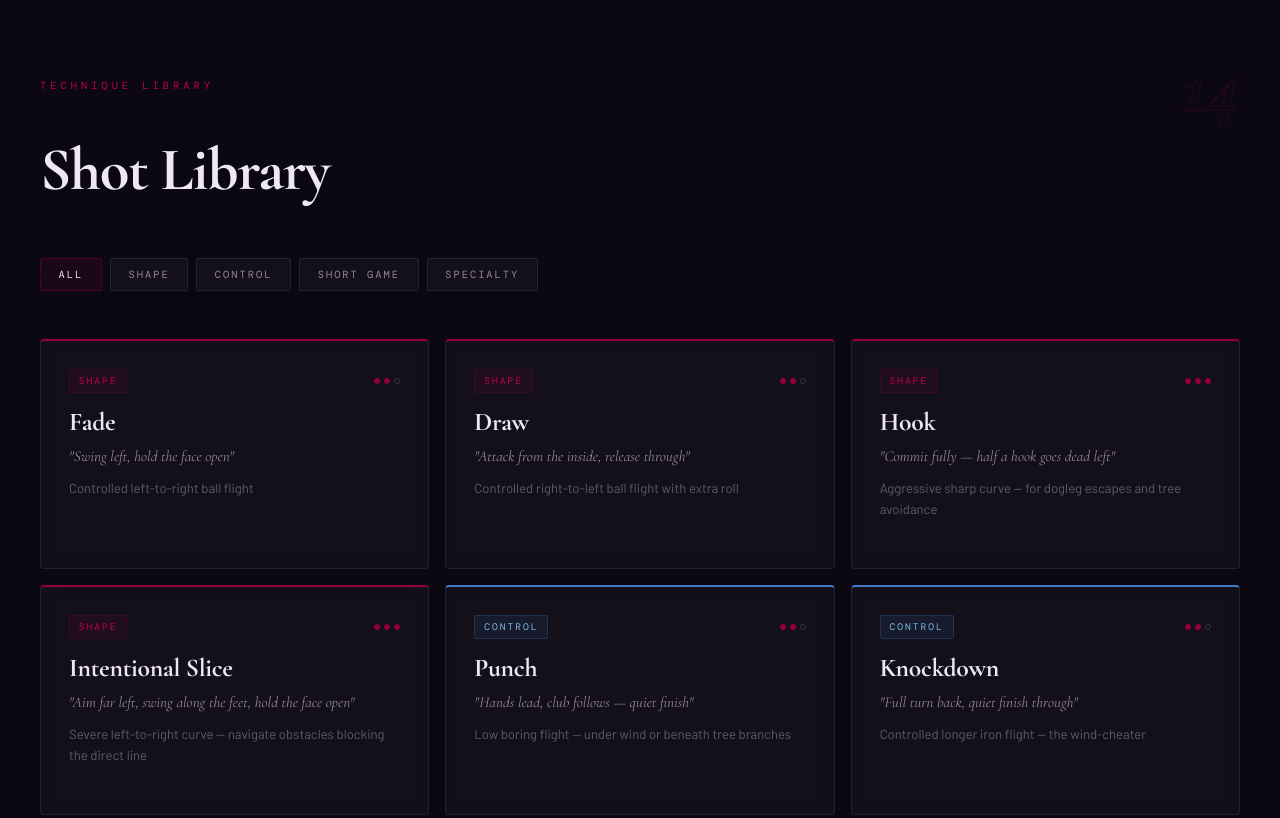
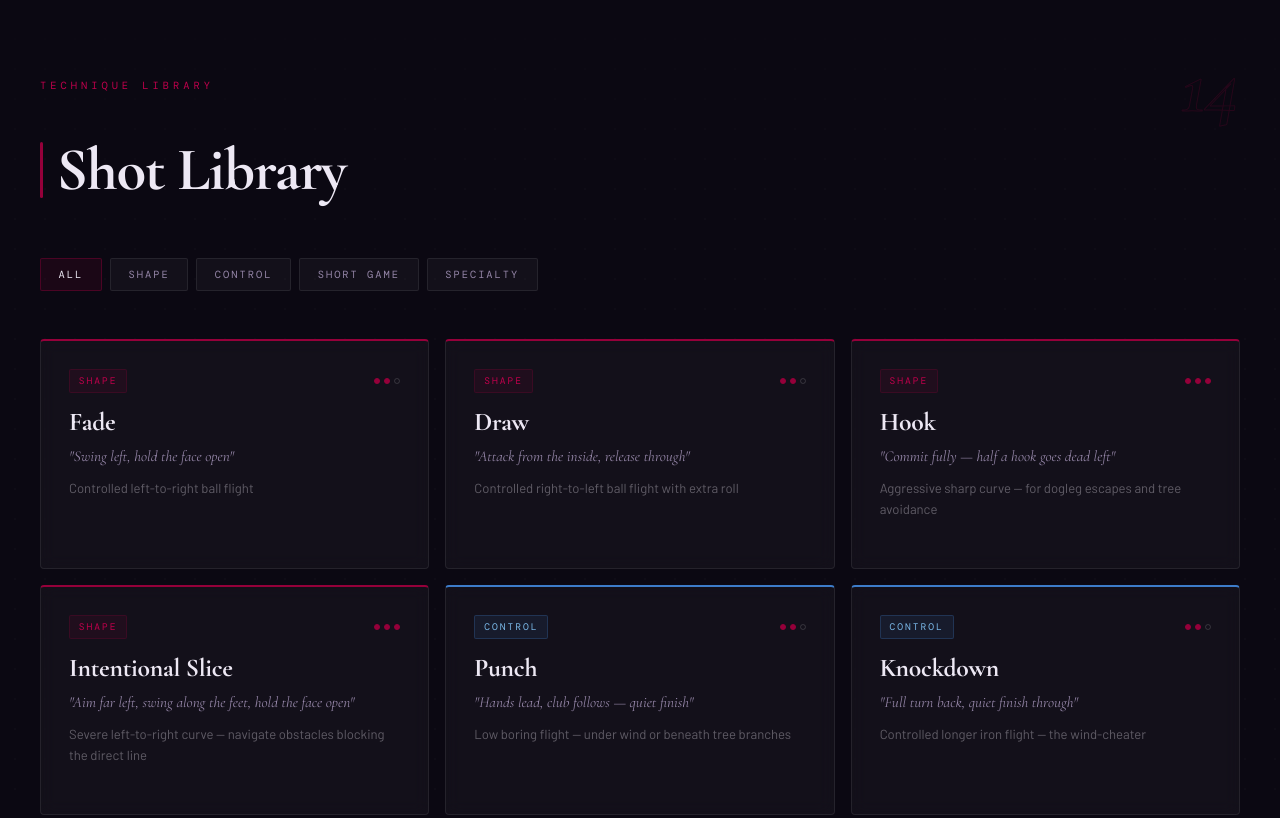
Before and after one commit to djmcaughtrie-bot/dynamo-golf-new, a plain HTML site: page index.html in a window 1280 px wide. Shown: the part 1080-1898 px from the top of the page. Drawn offline with nearby package versions, Linux system fonts and the light colour scheme.

Commit message:
feat: replace section-rule hairlines with claret accent bars on section headings

```diff
--- a/css/styles.css
+++ b/css/styles.css
@@ -272,17 +272,27 @@ nav ul a[data-active]::after {
   font-family: 'Cormorant Garamond', serif;
   font-size: clamp(2.2rem, 5vw, 3.8rem); font-weight: 700;
   letter-spacing: -0.02em; line-height: 1.05; color: var(--text);
+  display: flex; align-items: center;
+}
+
+.shots-header h2::before,
+.sg-header h2::before,
+.strategy-header h2::before,
+.practice-header h2::before,
+.excuses-header h2::before {
+  content: '';
+  display: inline-block;
+  width: 3px;
+  height: 56px;
+  background: var(--claret);
+  margin-right: 0.85rem;
+  border-radius: 2px;
+  flex-shrink: 0;
 }
 
 .sg-intro {
   margin-top: 0.75rem; color: var(--text-dim);
   font-size: 1rem; max-width: 540px;
-}
-
-.section-rule {
-  position: absolute; right: 0; top: 55%; transform: translateY(-50%);
-  width: 28%; height: 1px;
-  background: linear-gradient(90deg, rgba(149, 0, 58, 0.4), transparent);
 }
 
 /* ── CATEGORY FILTER ── */
@@ -853,10 +863,6 @@ footer {
 @media (max-width: 1024px) {
   .shots-grid { grid-template-columns: repeat(2, 1fr); }
   .releases-grid { grid-template-columns: 1fr; }
-}
-
-@media (max-width: 860px) {
-  .section-rule { display: none; }
 }
 
 @media (max-width: 700px) {
```
